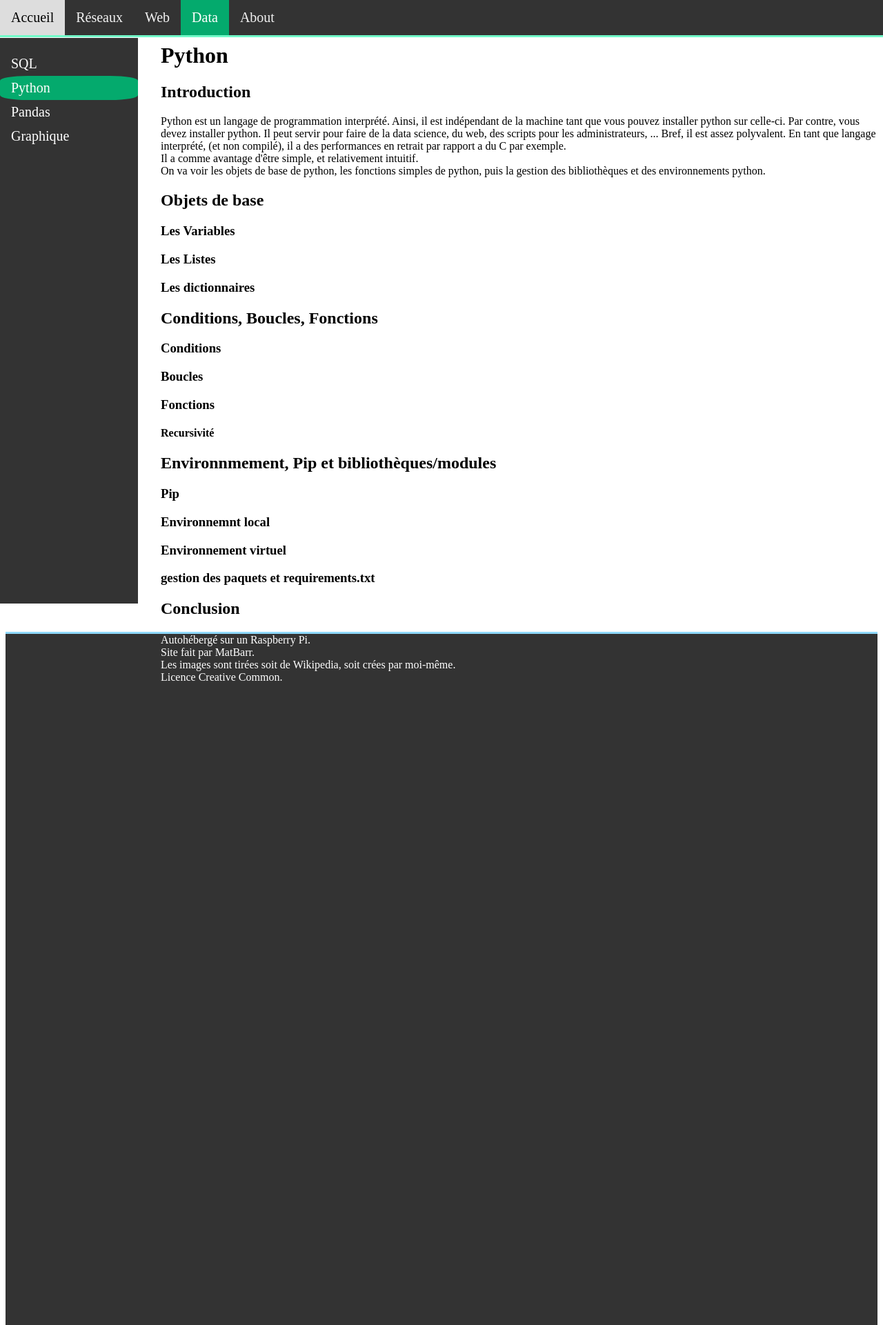
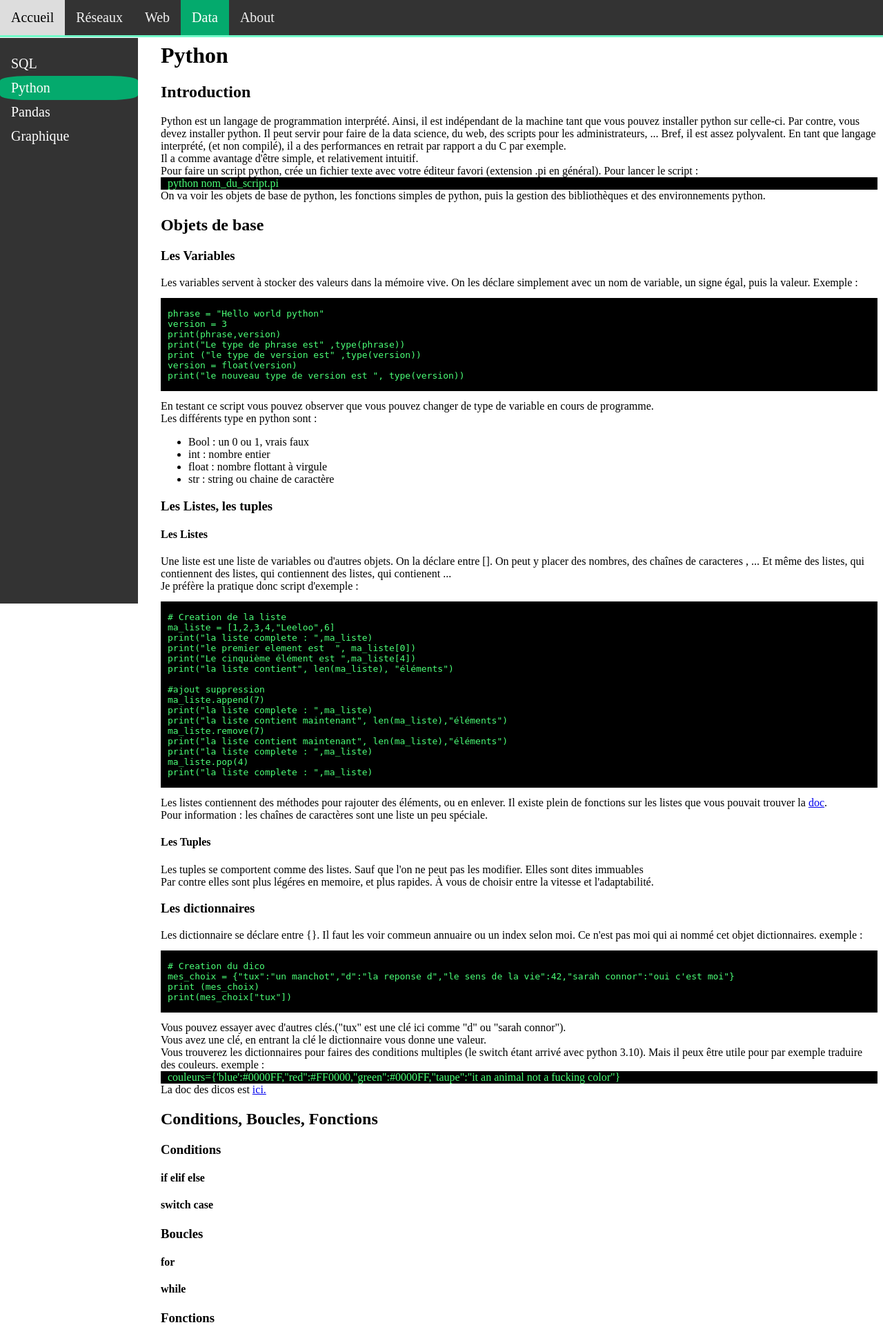
Before and after one commit to barrmath/piweb, a Flask app: page /data/python in a window 1280 px wide. Shown: the top 1921 px of the page at 69% size. Run offline with Flask 3, Linux system fonts and the light colour scheme.

Commit message:
continuer python

```diff
--- a/web_app/templates/data/python.html
+++ b/web_app/templates/data/python.html
@@ -8,16 +8,82 @@
   Il peut servir pour faire de la data science, du web, des scripts pour les administrateurs, ... Bref, il est assez polyvalent.
   En tant que langage interprété, (et non compilé), il a des performances en retrait par rapport a du C par exemple.<br>
   Il a comme avantage d'être simple, et relativement intuitif.<br>
+  Pour faire un script python, crée un fichier texte avec votre éditeur favori (extension .pi en général). Pour lancer le script :<div class="code">python nom_du_script.pi</div>
   On va voir les objets de base de python, les fonctions simples de python, puis la gestion des bibliothèques et des environnements python.<br>
 
   <h2>Objets de base</h2>
   <h3>Les Variables</h3>
-  <h3>Les Listes</h3>
+  Les variables servent à stocker des valeurs dans la mémoire vive. On les déclare simplement avec un nom de variable, un signe égal, puis la valeur. Exemple :
+  <xmp class="code">
+phrase = "Hello world python"
+version = 3
+print(phrase,version)
+print("Le type de phrase est" ,type(phrase))
+print ("le type de version est" ,type(version))
+version = float(version)
+print("le nouveau type de version est ", type(version))
+  </xmp>
+  En testant ce script vous pouvez observer que vous pouvez changer de type de variable en cours de programme.<br>
+  Les différents type en python sont :<ul>
+    <li>Bool : un 0 ou 1, vrais faux</li>
+    <li>int : nombre entier</li>
+    <li>float : nombre flottant à virgule</li>
+    <li>str : string ou chaine de caractère</li>
+  </ul>
+  <h3>Les Listes, les tuples</h3>
+  <h4>Les Listes</h4>
+  Une liste est une liste de variables ou d'autres objets.
+  On la déclare entre [].
+  On peut y placer des nombres, des chaînes de caracteres , ... Et même des listes, qui contiennent des listes, qui contiennent des listes, qui contienent ... <br>
+  Je préfère la pratique donc script d'exemple :
+  <xmp class="code">
+# Creation de la liste
+ma_liste = [1,2,3,4,"Leeloo",6]
+print("la liste complete : ",ma_liste)
+print("le premier element est  ", ma_liste[0])
+print("Le cinquième élément est ",ma_liste[4])
+print("la liste contient", len(ma_liste), "éléments")
+
+#ajout suppression
+ma_liste.append(7)
+print("la liste complete : ",ma_liste)
+print("la liste contient maintenant", len(ma_liste),"éléments")
+ma_liste.remove(7)
+print("la liste contient maintenant", len(ma_liste),"éléments")
+print("la liste complete : ",ma_liste)
+ma_liste.pop(4)
+print("la liste complete : ",ma_liste)
+  </xmp>
+  Les listes contiennent des méthodes pour rajouter des éléments, ou en enlever.
+  Il existe plein de fonctions sur les listes que vous pouvait trouver la <a href="https://docs.python.org/fr/3/tutorial/datastructures.html">doc</a>.<br>
+
+  Pour information : les chaînes de caractères sont une liste un peu spéciale.
+  <h4>Les Tuples</h4>
+  Les tuples se comportent comme des listes. Sauf que l'on ne peut pas les modifier. Elles sont dites immuables<br>
+  Par contre elles sont plus légéres en memoire, et plus rapides. À vous de choisir entre la vitesse et l'adaptabilité.<br>
+
   <h3>Les dictionnaires</h3>
-
+  Les dictionnaire se déclare entre {}.
+  Il faut les voir commeun annuaire ou un index selon moi. Ce n'est pas moi qui ai nommé cet objet dictionnaires.
+  exemple :
+  <xmp class="code">
+# Creation du dico
+mes_choix = {"tux":"un manchot","d":"la reponse d","le sens de la vie":42,"sarah connor":"oui c'est moi"}
+print (mes_choix)
+print(mes_choix["tux"])
+  </xmp>
+  Vous pouvez essayer avec d'autres clés.("tux" est une clé ici comme "d" ou "sarah connor"). <br>
+  Vous avez une clé, en entrant la clé le dictionnaire vous donne une valeur.<br>
+  Vous trouverez les dictionnaires pour faires des conditions multiples (le switch étant arrivé avec python 3.10). Mais il peux être utile pour par exemple traduire des couleurs. exemple :
+  <div class="code">couleurs={'blue':#0000FF,"red":#FF0000,"green":#0000FF,"taupe":"it an animal not a fucking color"}</div>
+  La doc des dicos est <a href="https://docs.python.org/3/tutorial/datastructures.html#dictionaries">ici.</a>
   <h2>Conditions, Boucles, Fonctions</h2>
   <h3>Conditions</h3>
+  <h4>if elif else</h4>
+  <h4>switch case</h4>
   <h3>Boucles</h3>
+  <h4>for</h4>
+  <h4>while</h4>
   <h3>Fonctions</h3>
   <h4>Recursivité</h4>
 
```
